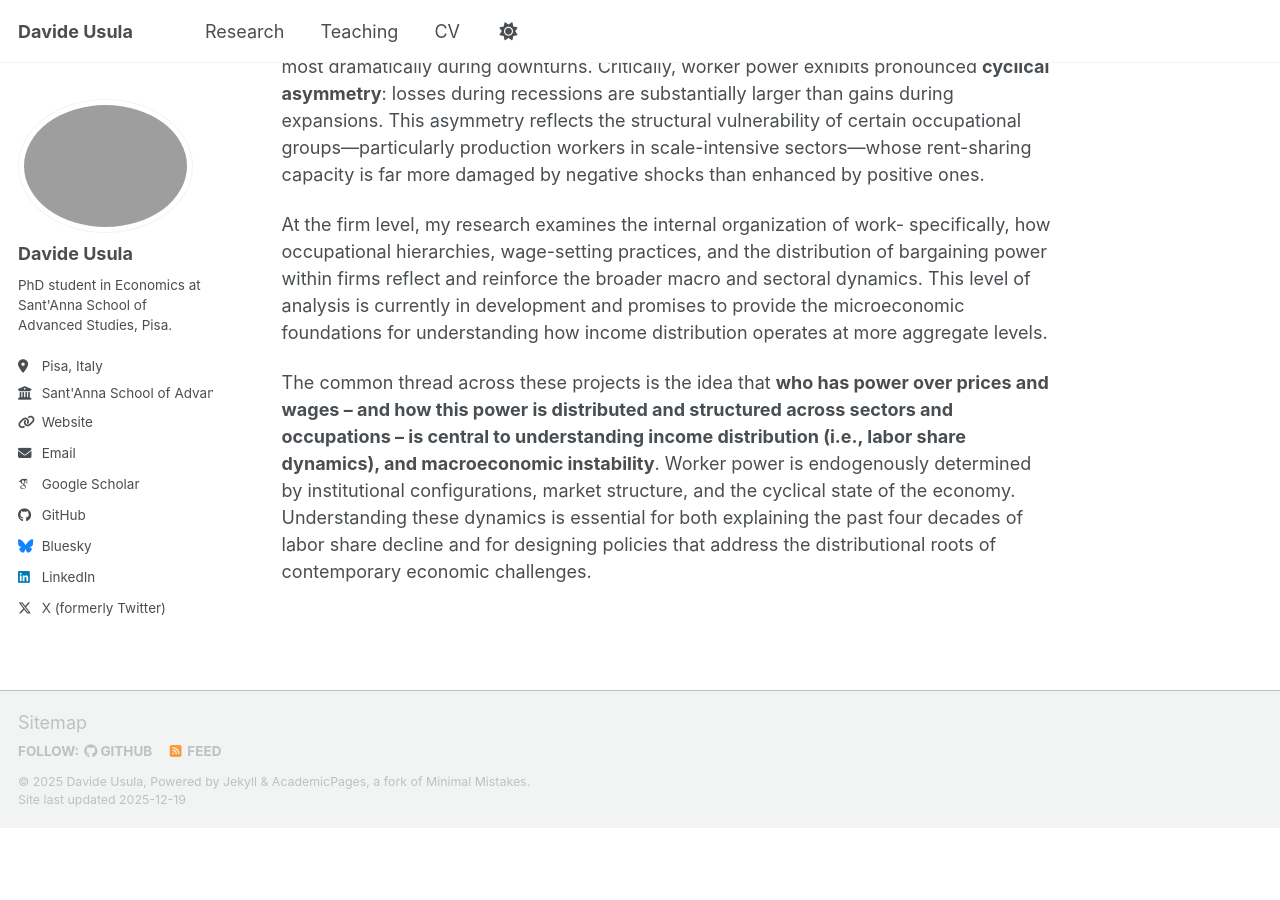
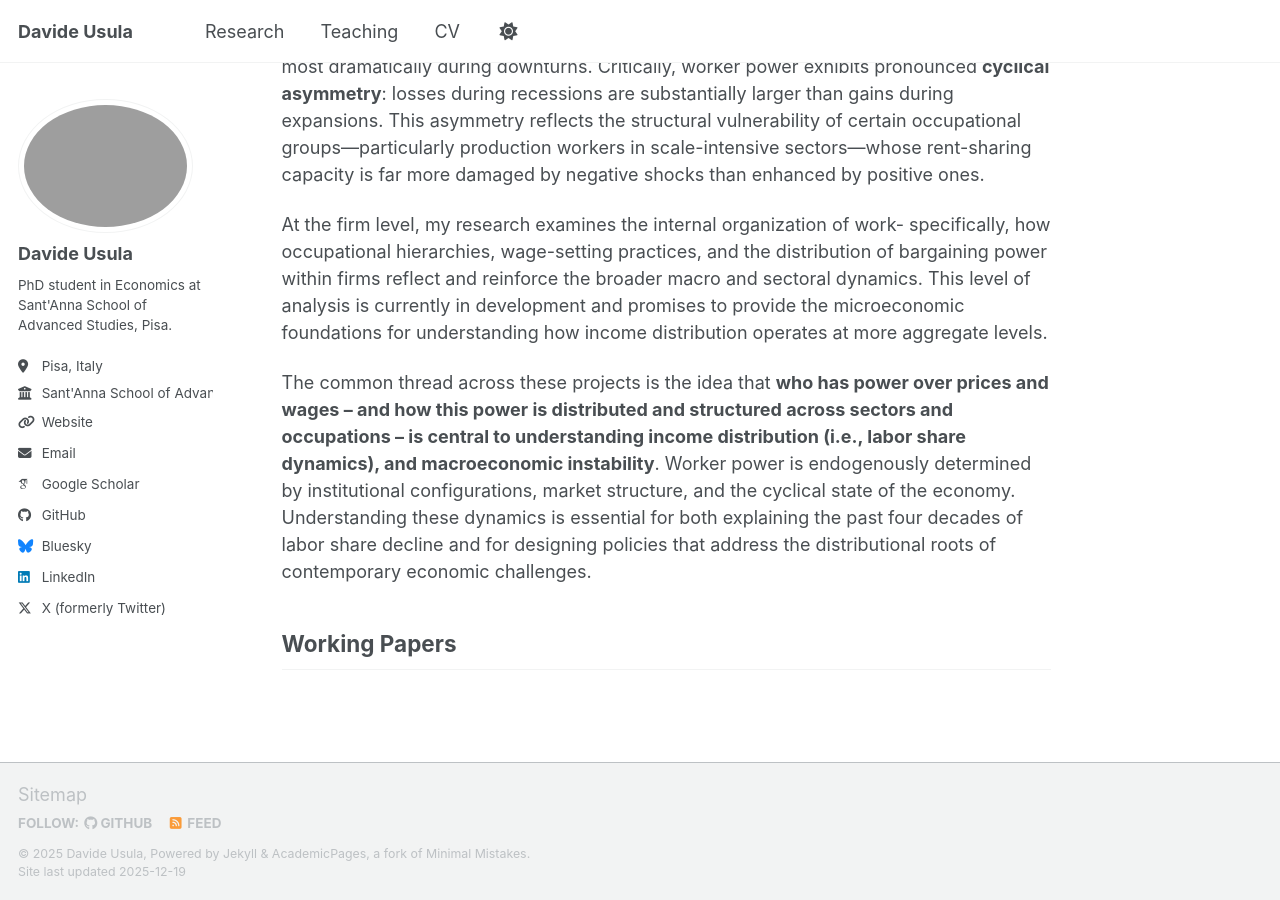
Before and after one commit to davideusula/davideusula.github.io, a Jekyll site: the page built from _pages/research.md, in a window 1280 px wide and 900 px high, scrolled down 1046 px. Built offline with Jekyll 4.4.1, drawn with Linux system fonts in a browser that asks for light colours; some web fonts are replaced; a script bundle is joined from its source files by our own code; library files that are not in the unit come from our copies; before the commit the page ends 1874 px from its top, so only the background shows below that.

Commit message:
Update research.md

```diff
--- a/_pages/research.md
+++ b/_pages/research.md
@@ -21,3 +21,6 @@ At the firm level, my research examines the internal organization of work- speci
 
 The common thread across these projects is the idea that **who has power over prices and wages – and how this power is distributed and structured across sectors and occupations
 – is central to understanding income distribution (i.e., labor share dynamics), and macroeconomic instability**. Worker power is endogenously determined by institutional configurations, market structure, and the cyclical state of the economy. Understanding these dynamics is essential for both explaining the past four decades of labor share decline and for designing policies that address the distributional roots of contemporary economic challenges.
+
+
+## Working Papers
```
